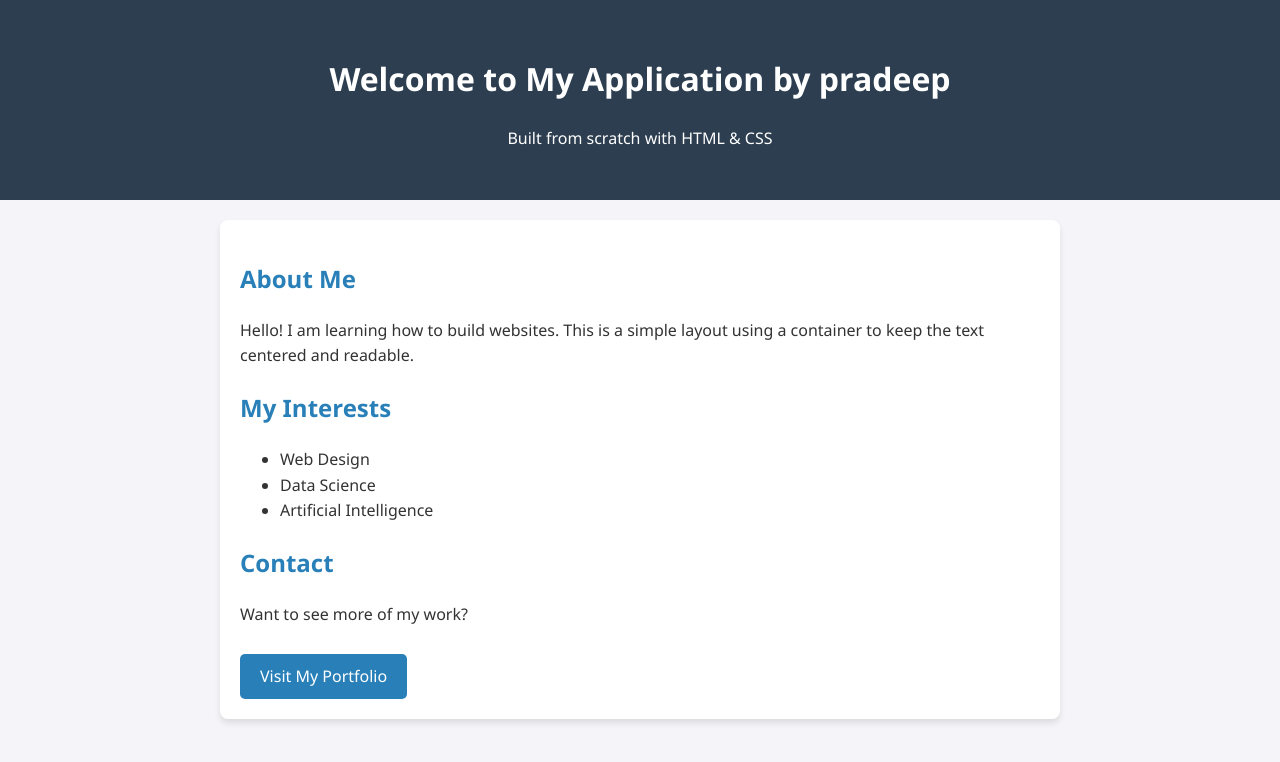
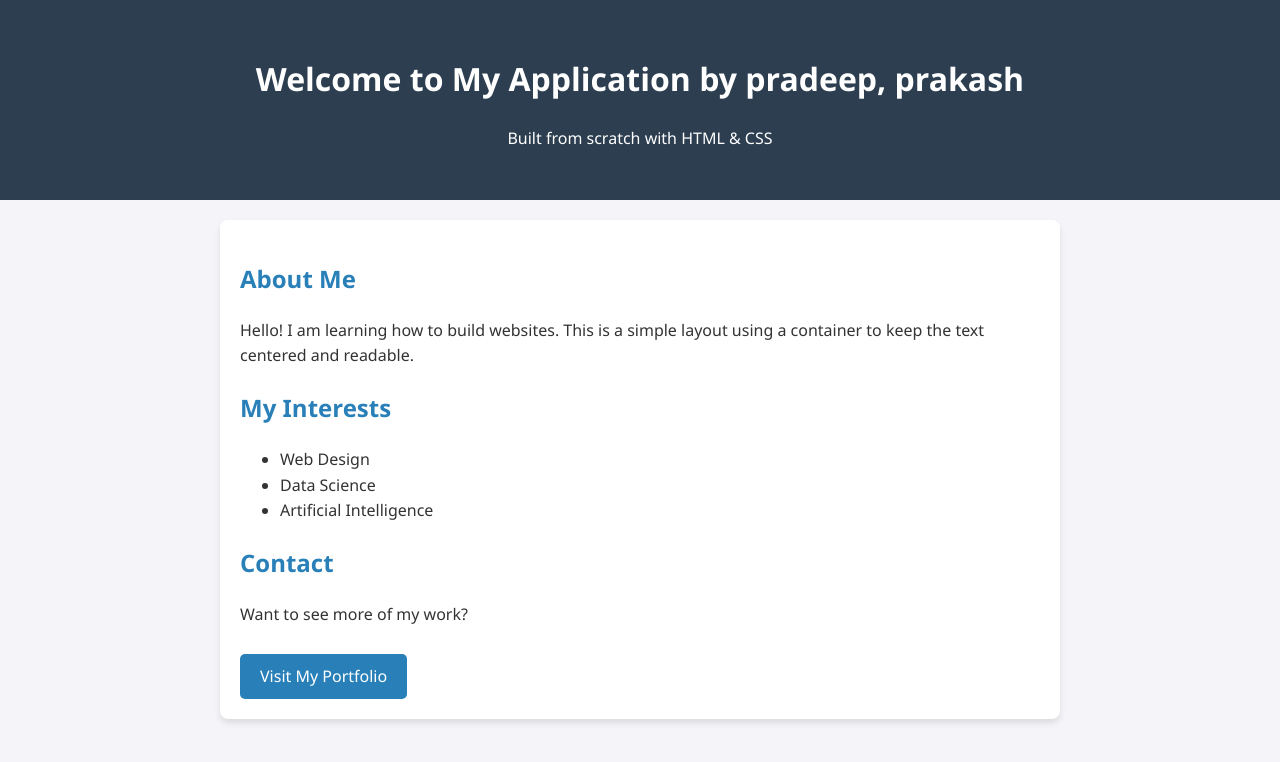
Before and after one commit to pradeeprpin/fdpvcet, a plain HTML site: page index.html in a window 1280 px wide. Drawn offline with Linux system fonts and the light colour scheme.

Commit message:
Update index.html

```diff
--- a/index.html
+++ b/index.html
@@ -48,7 +48,7 @@
 <body>
 
     <header>
-        <h1>Welcome to My Application by pradeep</h1>
+        <h1>Welcome to My Application by pradeep, prakash</h1>
         <p>Built from scratch with HTML & CSS</p>
     </header>
 
```
